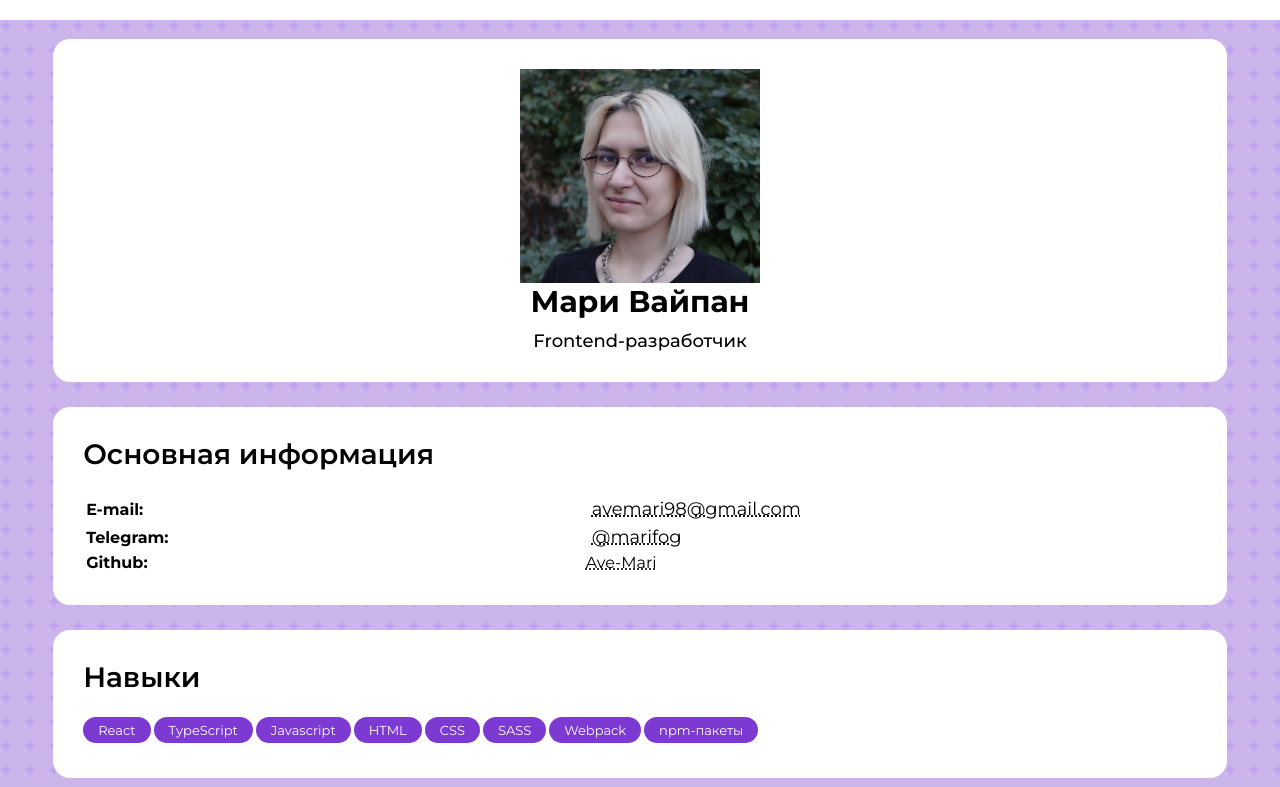
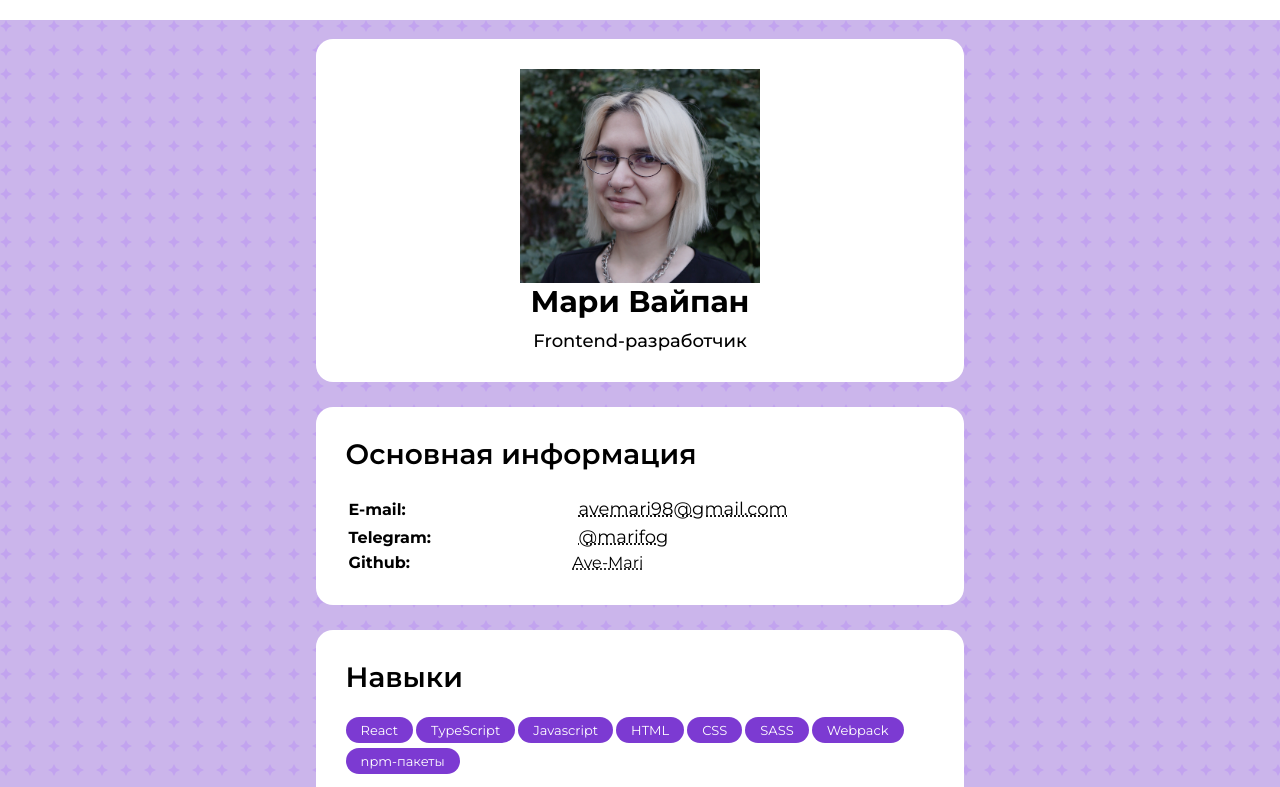
Before and after one commit to Ave-Mari/Mari-CV, a React app: page / in a window 1280 px wide. Shown: the top 787 px of the page. Built offline with nearby package versions, Linux system fonts and the light colour scheme; some icons are missing; the HTML template or start-up script is replaced by a standard one.

Commit message:
change wodth of sections

```diff
--- a/src/components/MainSection/MainSection.styles.ts
+++ b/src/components/MainSection/MainSection.styles.ts
@@ -1,7 +1,7 @@
 import styled from 'styled-components';
 
 export const Wrapper = styled.section`
-    width: 87vw;
+    width: 46vw;
     background: #FFFFFF;
     border-radius: 17px;
     margin-bottom: 25px;
--- a/src/components/Section/Section.styles.ts
+++ b/src/components/Section/Section.styles.ts
@@ -1,7 +1,7 @@
 import styled from 'styled-components';
 
 export const Wrapper = styled.section`
-    width: 87vw;
+    width: 46vw;
     background: #FFFFFF;
     border-radius: 17px;
     margin-bottom: 25px;
```
